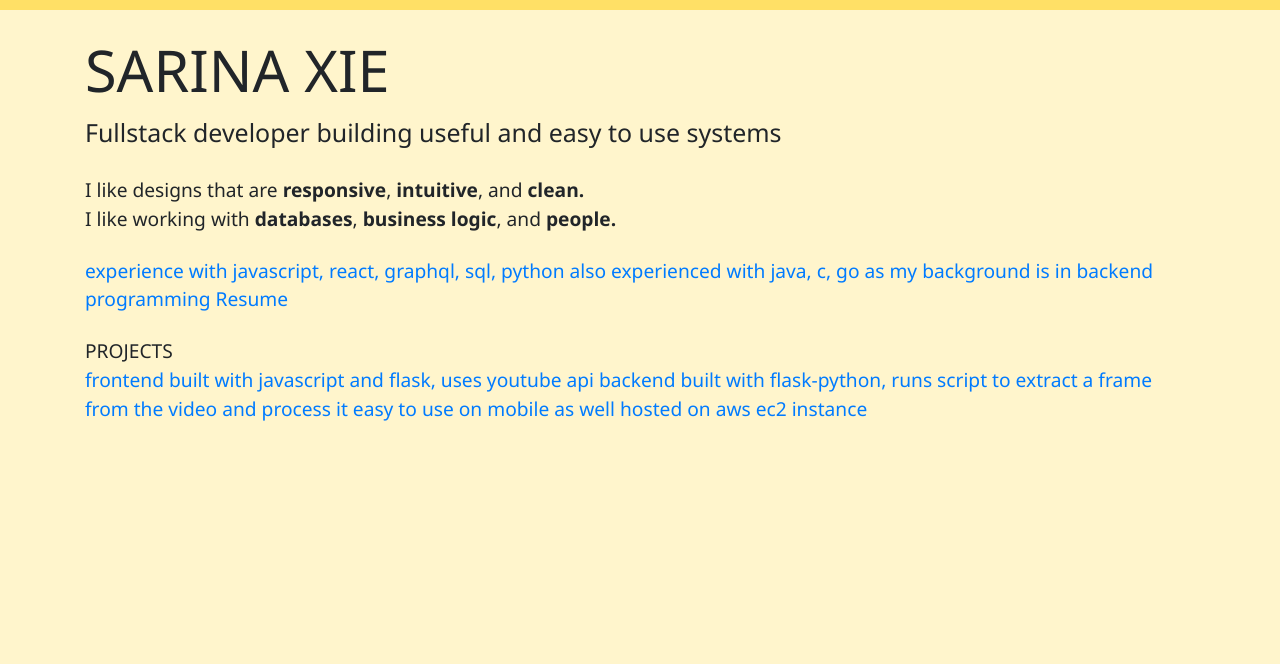
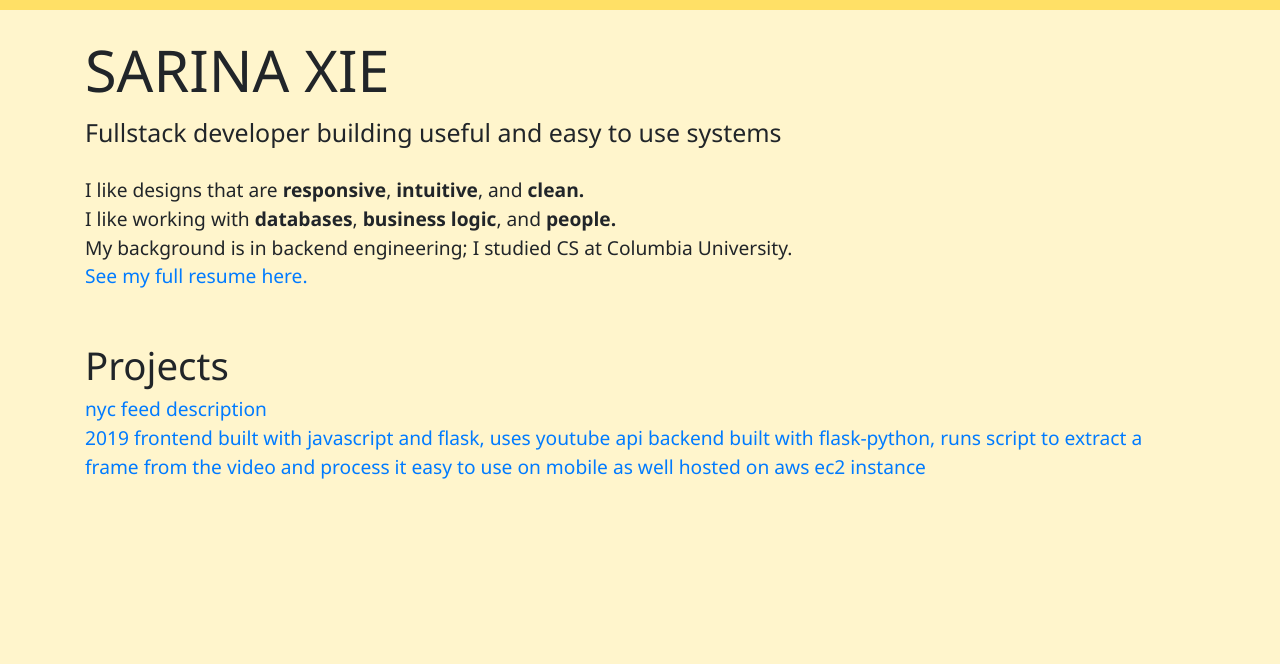
Before and after one commit to sarinaxie/canvas, a Flask app: page / in a window 1280 px wide. Shown: the top 664 px of the page. Run offline with Flask 2, Linux system fonts and the light colour scheme; some libraries are stand-ins or nearby versions.

Commit message:
Working on resume section

```diff
--- a/templates/home.html
+++ b/templates/home.html
@@ -42,6 +42,7 @@ body {
 }
 #projects {
     padding-top: 1.2em;
+    font-size: 2em;
 }
 </style>
 </head>
@@ -66,22 +67,27 @@ body {
         <div class="item">business logic</div>, and
         <div class="item">people.</div>
     </div>
-    <div id="resume">
+
+    <div id="/static/home.css"">
+        My background is in backend engineering; I studied CS at Columbia University.
+        <div id="resumelink">
+            <a href="/static/SarinaXieResume.pdf">See my full resume here.</a>
+        </div>
+    </div>
+
+    <div id="projects">
+        Projects
+    </div>
+
+    <div id="nycdesc">
         <a href="">
-            experience with javascript, react, graphql, sql, python
-            also experienced with java, c, go as my background is in backend programming
-            Resume
+            nyc feed description
         </a>
     </div>
-    <div id="projects">
-        PROJECTS
-    </div>
-    <!-- <div id="nycdesc">
-        nyc feed description
-    </div> -->
 
     <div id="fe3hdesc">
         <a href="/fe3h">
+            2019
             frontend built with javascript and flask, uses youtube api
             backend built with flask-python, runs script to extract a frame from the video and process it
             easy to use on mobile as well
```
Also changed, not shown: 1 other file.
